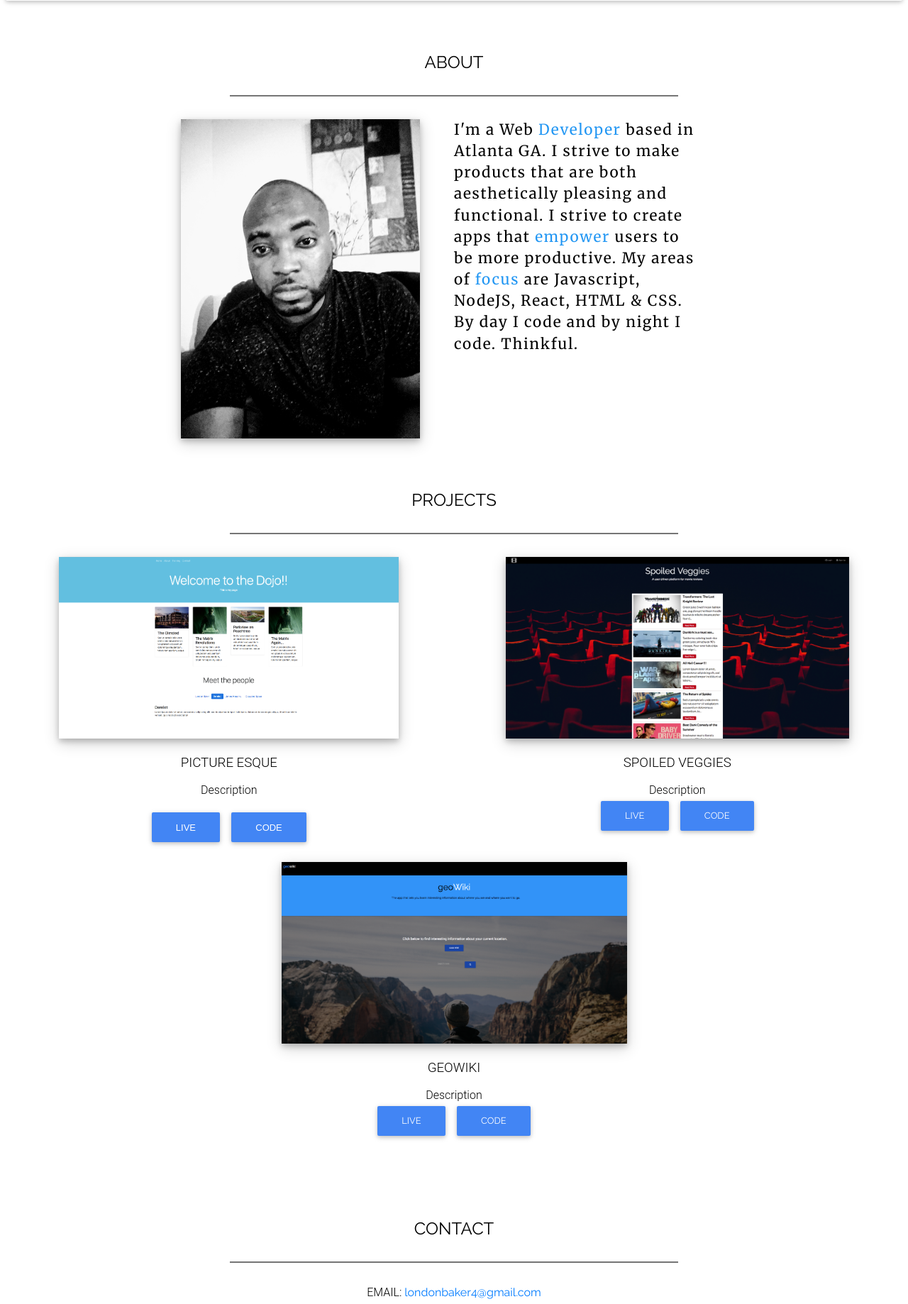
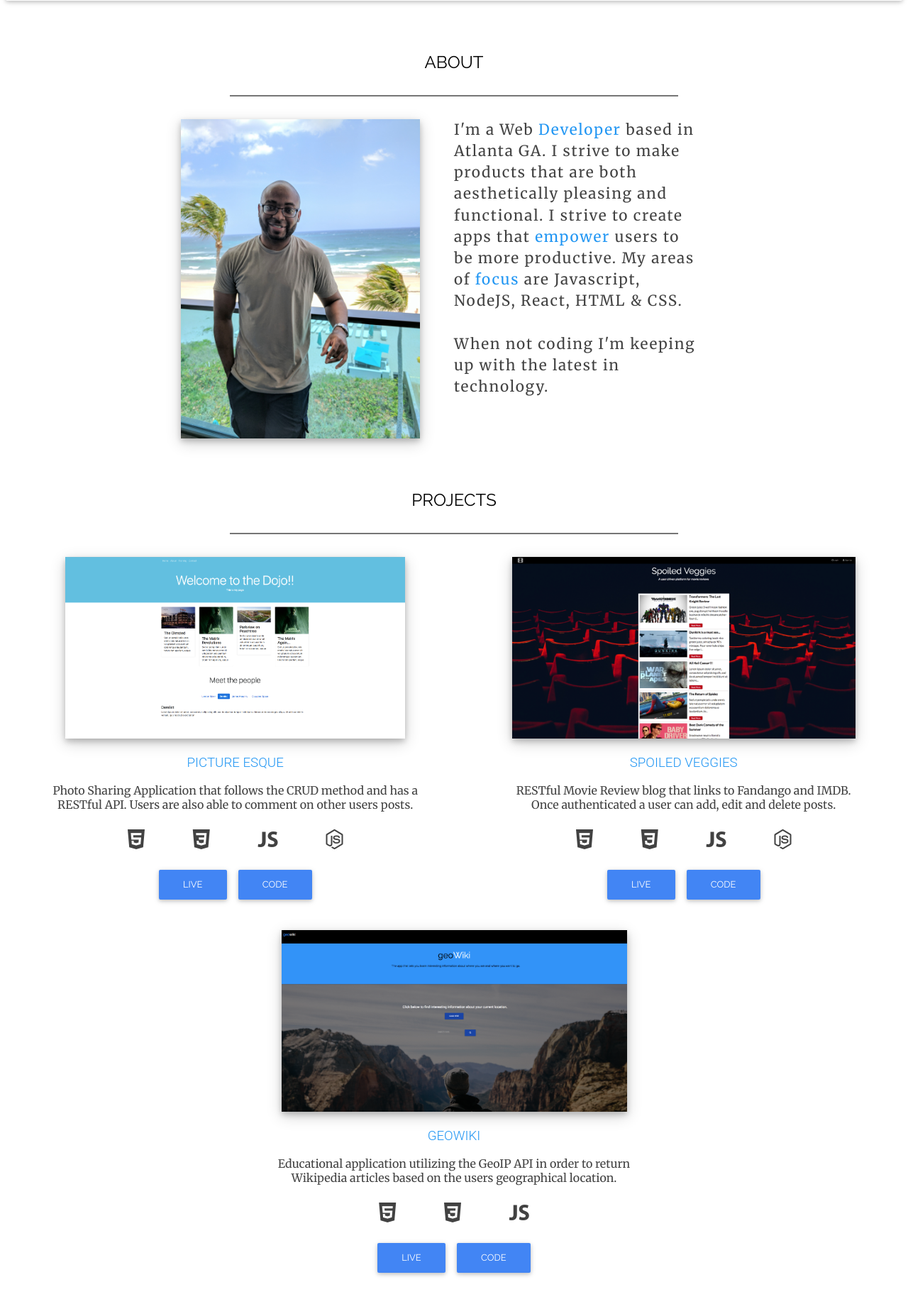
Before and after one commit to LBakerDev/Portfolio, a PHP site: page / in a window 1280 px wide. Shown: the part 472-2310 px from the top of the page at 71% size. Run offline with PHP 8.4, Linux system fonts and the light colour scheme; some libraries are stand-ins or nearby versions.

Commit message:
complete version

```diff
--- /dev/null
+++ b/assets/css/font-mfizz.css
@@ -0,0 +1,324 @@
+/*!
+ * Font Mfizz 2.4.1
+ * Copyright 2013-2017 Fizzed, Inc.
+ * MIT License
+ *
+ * Project: http://fizzed.com/oss/font-mfizz
+ *
+ * The font designed for technology and software geeks representing programming
+ * languages, operating systems, software engineering, and technology.
+ *
+ * Fizzed, Inc.
+ * Web: http://fizzed.com/
+ * Twitter: http://twitter.com/fizzed_inc
+ */
+
+@font-face {
+  font-family: "FontMfizz";
+  src: url("./font-mfizz.eot");
+  src: url("./font-mfizz.eot?#iefix") format("embedded-opentype"),
+       url("./font-mfizz.woff") format("woff"),
+       url("./font-mfizz.ttf") format("truetype"),
+       url("./font-mfizz.svg#font-mfizz") format("svg");
+  font-weight: normal;
+  font-style: normal;
+}
+
+@media screen and (-webkit-min-device-pixel-ratio:0) {
+  @font-face {
+    font-family: "FontMfizz";
+    src: url("./font-mfizz.svg#font-mfizz") format("svg");
+  }
+}
+
+[data-icon]:before { content: attr(data-icon); }
+
+[data-icon]:before,
+.icon-3dprint:before,
+.icon-alpinelinux:before,
+.icon-angular:before,
+.icon-angular-alt:before,
+.icon-antenna:before,
+.icon-apache:before,
+.icon-archlinux:before,
+.icon-aws:before,
+.icon-azure:before,
+.icon-backbone:before,
+.icon-blackberry:before,
+.icon-bomb:before,
+.icon-bootstrap:before,
+.icon-c:before,
+.icon-cassandra:before,
+.icon-centos:before,
+.icon-clojure:before,
+.icon-codeigniter:before,
+.icon-codepen:before,
+.icon-coffee-bean:before,
+.icon-cplusplus:before,
+.icon-csharp:before,
+.icon-css:before,
+.icon-css3:before,
+.icon-css3-alt:before,
+.icon-d3:before,
+.icon-database:before,
+.icon-database-alt:before,
+.icon-database-alt2:before,
+.icon-debian:before,
+.icon-docker:before,
+.icon-dreamhost:before,
+.icon-elixir:before,
+.icon-elm:before,
+.icon-erlang:before,
+.icon-exherbo:before,
+.icon-fedora:before,
+.icon-fire-alt:before,
+.icon-freebsd:before,
+.icon-freecodecamp:before,
+.icon-gentoo:before,
+.icon-ghost:before,
+.icon-git:before,
+.icon-gnome:before,
+.icon-go:before,
+.icon-go-alt:before,
+.icon-google:before,
+.icon-google-alt:before,
+.icon-google-code:before,
+.icon-google-developers:before,
+.icon-gradle:before,
+.icon-grails:before,
+.icon-grails-alt:before,
+.icon-grunt:before,
+.icon-gulp:before,
+.icon-gulp-alt:before,
+.icon-hadoop:before,
+.icon-haskell:before,
+.icon-heroku:before,
+.icon-html:before,
+.icon-html5:before,
+.icon-html5-alt:before,
+.icon-iphone:before,
+.icon-java:before,
+.icon-java-bold:before,
+.icon-java-duke:before,
+.icon-javascript:before,
+.icon-javascript-alt:before,
+.icon-jetty:before,
+.icon-jquery:before,
+.icon-kde:before,
+.icon-laravel:before,
+.icon-line-graph:before,
+.icon-linux-mint:before,
+.icon-looking:before,
+.icon-magento:before,
+.icon-mariadb:before,
+.icon-maven:before,
+.icon-microscope:before,
+.icon-mobile-device:before,
+.icon-mobile-phone-alt:before,
+.icon-mobile-phone-broadcast:before,
+.icon-mongodb:before,
+.icon-mssql:before,
+.icon-mysql:before,
+.icon-mysql-alt:before,
+.icon-netbsd:before,
+.icon-nginx:before,
+.icon-nginx-alt:before,
+.icon-nginx-alt2:before,
+.icon-nodejs:before,
+.icon-npm:before,
+.icon-objc:before,
+.icon-openshift:before,
+.icon-oracle:before,
+.icon-oracle-alt:before,
+.icon-osx:before,
+.icon-perl:before,
+.icon-phone-alt:before,
+.icon-phone-gap:before,
+.icon-phone-retro:before,
+.icon-php:before,
+.icon-php-alt:before,
+.icon-playframework:before,
+.icon-playframework-alt:before,
+.icon-plone:before,
+.icon-postgres:before,
+.icon-postgres-alt:before,
+.icon-python:before,
+.icon-raspberrypi:before,
+.icon-reactjs:before,
+.icon-redhat:before,
+.icon-redis:before,
+.icon-ruby:before,
+.icon-ruby-on-rails:before,
+.icon-ruby-on-rails-alt:before,
+.icon-rust:before,
+.icon-sass:before,
+.icon-satellite:before,
+.icon-scala:before,
+.icon-scala-alt:before,
+.icon-script:before,
+.icon-script-alt:before,
+.icon-shell:before,
+.icon-sitefinity:before,
+.icon-solaris:before,
+.icon-splatter:before,
+.icon-spring:before,
+.icon-suse:before,
+.icon-svg:before,
+.icon-symfony:before,
+.icon-tomcat:before,
+.icon-ubuntu:before,
+.icon-unity:before,
+.icon-wireless:before,
+.icon-wordpress:before,
+.icon-x11:before {
+  display: inline-block;
+  font-family: "FontMfizz";
+  font-style: normal;
+  font-weight: normal;
+  font-variant: normal;
+  line-height: 1;
+  text-decoration: inherit;
+  text-rendering: optimizeLegibility;
+  text-transform: none;
+  -moz-osx-font-smoothing: grayscale;
+  -webkit-font-smoothing: antialiased;
+  font-smoothing: antialiased;
+}
+
+.icon-3dprint:before { content: "\f100"; }
+.icon-alpinelinux:before { content: "\f101"; }
+.icon-angular:before { content: "\f102"; }
+.icon-angular-alt:before { content: "\f103"; }
+.icon-antenna:before { content: "\f104"; }
+.icon-apache:before { content: "\f105"; }
+.icon-archlinux:before { content: "\f106"; }
+.icon-aws:before { content: "\f107"; }
+.icon-azure:before { content: "\f108"; }
+.icon-backbone:before { content: "\f109"; }
+.icon-blackberry:before { content: "\f10a"; }
+.icon-bomb:before { content: "\f10b"; }
+.icon-bootstrap:before { content: "\f10c"; }
+.icon-c:before { content: "\f10d"; }
+.icon-cassandra:before { content: "\f10e"; }
+.icon-centos:before { content: "\f10f"; }
+.icon-clojure:before { content: "\f110"; }
+.icon-codeigniter:before { content: "\f111"; }
+.icon-codepen:before { content: "\f112"; }
+.icon-coffee-bean:before { content: "\f113"; }
+.icon-cplusplus:before { content: "\f114"; }
+.icon-csharp:before { content: "\f115"; }
+.icon-css:before { content: "\f116"; }
+.icon-css3:before { content: "\f117"; }
+.icon-css3-alt:before { content: "\f118"; }
+.icon-d3:before { content: "\f119"; }
+.icon-database:before { content: "\f11a"; }
+.icon-database-alt:before { content: "\f11b"; }
+.icon-database-alt2:before { content: "\f11c"; }
+.icon-debian:before { content: "\f11d"; }
+.icon-docker:before { content: "\f11e"; }
+.icon-dreamhost:before { content: "\f11f"; }
+.icon-elixir:before { content: "\f120"; }
+.icon-elm:before { content: "\f121"; }
+.icon-erlang:before { content: "\f122"; }
+.icon-exherbo:before { content: "\f123"; }
+.icon-fedora:before { content: "\f124"; }
+.icon-fire-alt:before { content: "\f125"; }
+.icon-freebsd:before { content: "\f126"; }
+.icon-freecodecamp:before { content: "\f127"; }
+.icon-gentoo:before { content: "\f128"; }
+.icon-ghost:before { content: "\f129"; }
+.icon-git:before { content: "\f12a"; }
+.icon-gnome:before { content: "\f12b"; }
+.icon-go:before { content: "\f12c"; }
+.icon-go-alt:before { content: "\f12d"; }
+.icon-google:before { content: "\f12e"; }
+.icon-google-alt:before { content: "\f12f"; }
+.icon-google-code:before { content: "\f130"; }
+.icon-google-developers:before { content: "\f131"; }
+.icon-gradle:before { content: "\f132"; }
+.icon-grails:before { content: "\f133"; }
+.icon-grails-alt:before { content: "\f134"; }
+.icon-grunt:before { content: "\f135"; }
+.icon-gulp:before { content: "\f136"; }
+.icon-gulp-alt:before { content: "\f137"; }
+.icon-hadoop:before { content: "\f138"; }
+.icon-haskell:before { content: "\f139"; }
+.icon-heroku:before { content: "\f13a"; }
+.icon-html:before { content: "\f13b"; }
+.icon-html5:before { content: "\f13c"; }
+.icon-html5-alt:before { content: "\f13d"; }
+.icon-iphone:before { content: "\f13e"; }
+.icon-java:before { content: "\f13f"; }
+.icon-java-bold:before { content: "\f140"; }
+.icon-java-duke:before { content: "\f141"; }
+.icon-javascript:before { content: "\f142"; }
+.icon-javascript-alt:before { content: "\f143"; }
+.icon-jetty:before { content: "\f144"; }
+.icon-jquery:before { content: "\f145"; }
+.icon-kde:before { content: "\f146"; }
+.icon-laravel:before { content: "\f147"; }
+.icon-line-graph:before { content: "\f148"; }
+.icon-linux-mint:before { content: "\f149"; }
+.icon-looking:before { content: "\f14a"; }
+.icon-magento:before { content: "\f14b"; }
+.icon-mariadb:before { content: "\f14c"; }
+.icon-maven:before { content: "\f14d"; }
+.icon-microscope:before { content: "\f14e"; }
+.icon-mobile-device:before { content: "\f14f"; }
+.icon-mobile-phone-alt:before { content: "\f150"; }
+.icon-mobile-phone-broadcast:before { content: "\f151"; }
+.icon-mongodb:before { content: "\f152"; }
+.icon-mssql:before { content: "\f153"; }
+.icon-mysql:before { content: "\f154"; }
+.icon-mysql-alt:before { content: "\f155"; }
+.icon-netbsd:before { content: "\f156"; }
+.icon-nginx:before { content: "\f157"; }
+.icon-nginx-alt:before { content: "\f158"; }
+.icon-nginx-alt2:before { content: "\f159"; }
+.icon-nodejs:before { content: "\f15a"; }
+.icon-npm:before { content: "\f15b"; }
+.icon-objc:before { content: "\f15c"; }
+.icon-openshift:before { content: "\f15d"; }
+.icon-oracle:before { content: "\f15e"; }
+.icon-oracle-alt:before { content: "\f15f"; }
+.icon-osx:before { content: "\f160"; }
+.icon-perl:before { content: "\f161"; }
+.icon-phone-alt:before { content: "\f162"; }
+.icon-phone-gap:before { content: "\f163"; }
+.icon-phone-retro:before { content: "\f164"; }
+.icon-php:before { content: "\f165"; }
+.icon-php-alt:before { content: "\f166"; }
+.icon-playframework:before { content: "\f167"; }
+.icon-playframework-alt:before { content: "\f168"; }
+.icon-plone:before { content: "\f169"; }
+.icon-postgres:before { content: "\f16a"; }
+.icon-postgres-alt:before { content: "\f16b"; }
+.icon-python:before { content: "\f16c"; }
+.icon-raspberrypi:before { content: "\f16d"; }
+.icon-reactjs:before { content: "\f16e"; }
+.icon-redhat:before { content: "\f16f"; }
+.icon-redis:before { content: "\f170"; }
+.icon-ruby:before { content: "\f171"; }
+.icon-ruby-on-rails:before { content: "\f172"; }
+.icon-ruby-on-rails-alt:before { content: "\f173"; }
+.icon-rust:before { content: "\f174"; }
+.icon-sass:before { content: "\f175"; }
+.icon-satellite:before { content: "\f176"; }
+.icon-scala:before { content: "\f177"; }
+.icon-scala-alt:before { content: "\f178"; }
+.icon-script:before { content: "\f179"; }
+.icon-script-alt:before { content: "\f17a"; }
+.icon-shell:before { content: "\f17b"; }
+.icon-sitefinity:before { content: "\f17c"; }
+.icon-solaris:before { content: "\f17d"; }
+.icon-splatter:before { content: "\f17e"; }
+.icon-spring:before { content: "\f17f"; }
+.icon-suse:before { content: "\f180"; }
+.icon-svg:before { content: "\f181"; }
+.icon-symfony:before { content: "\f182"; }
+.icon-tomcat:before { content: "\f183"; }
+.icon-ubuntu:before { content: "\f184"; }
+.icon-unity:before { content: "\f185"; }
+.icon-wireless:before { content: "\f186"; }
+.icon-wordpress:before { content: "\f187"; }
+.icon-x11:before { content: "\f188"; }
--- a/assets/css/main.css
+++ b/assets/css/main.css
@@ -130,8 +130,11 @@ hr{
     letter-spacing: 0.08em;
     text-align: left;
     /* flex-grow: 1; */
-    max-width: 100%
+    max-width: 100%;
+    color: #424242;
 }
+
+
 
 .flex-projects{
     display: flex;
@@ -158,7 +161,7 @@ hr{
     -webkit-transform: scale(1.3);
     -ms-transform: scale(1.3);
     transform: scale(1.3);
-    animation-duration: 500ms;
+    transition: .3s;
 }
 
 .work-info{
@@ -166,27 +169,60 @@ hr{
     color: black
 }
 
+.work-info p{
+    margin-bottom: 2em;
+    font-family: merriweather;
+    color: #424242
+}
+
 h4{
 
 }
 
-btn-primary{
-    background: #2196f3
+.btn-primary{
+    background: #2196f3 !important
 }
+
 
  .one{
     /* background: red; */
     flex-grow: 1;
+    flex-shrink: 1;
 }
 
 .two{
     /* background: blue; */
     flex-grow: 1;
+    flex-shrink: 1;
+
 }
 
 .three{
     /* background: green; */
-    flex-grow: 1
+    flex-grow: 1;
+    flex-shrink: 1;
+
+}
+
+.contact{
+    margin-bottom: 2em;
+    margin-top: 12em;
+}
+
+i{
+    font-size: 2em;
+    margin: 1em;
+
+}
+
+.contact i{
+    color: #2196f3
+}
+
+
+
+.contact i:hover{
+    color:#0d47a1 !important;
 }
 
 
@@ -204,6 +240,10 @@ footer{
     color: white;
 }
 
+footer h3 {
+    padding-top: 1em;
+}
+
 li{
     display: inline
 }
@@ -211,3 +251,43 @@ li{
 span{
     color: #2196f3
 }
+
+ @media only screen and (max-width: 1598px) {
+    .three{
+        margin-top: 6em;
+    }
+}
+
+@media only screen and (min-width: 1025px) and (max-width: 1040px) {
+    .two{
+        margin-top: 6em;
+    }
+}
+
+@media only screen and (max-width: 808px)  {
+    .projects{
+        margin-top: 10em;
+    }
+    #about-para{
+        margin-top: 0em;
+    }
+}
+
+@media only screen and (max-width: 477px) {
+    .jumbotron{
+        padding: 0em !important;
+    }
+}
+
+@media only screen and (max-width: 400px) {
+    .projects{
+        margin-top:15em;
+    }
+
+}
+
+@media only screen and (max-width: 1024px) {
+    .two, .three{
+        margin-top:12em;
+    }
+}
--- a/index.html
+++ b/index.html
@@ -9,6 +9,8 @@
     <link href="https://fonts.googleapis.com/css?family=Raleway" rel="stylesheet">
     <link href="https://fonts.googleapis.com/css?family=Merriweather" rel="stylesheet">
     <link rel="stylesheet" href="https://cdnjs.cloudflare.com/ajax/libs/mdbootstrap/4.3.2/css/mdb.min.css">
+    <link rel="stylesheet" href="http://code.ionicframework.com/ionicons/2.0.1/css/ionicons.min.css">
+    <link rel="stylesheet" href="assets/css/font-mfizz.css">
 </head>
 
 <body>
@@ -18,9 +20,9 @@
         </div>
         <div>
             <ul>
-                <li><a href="#about">About</a></li>
+                <li><a  href="#about">About</a></li>
                 <li><a href="#projects">Projects</a></li>
-                <li><a href="#contact">Contact</a></li>
+                <li><a  href="#contact">Contact</a></li>
             </ul>
         </div>
     </nav>
@@ -35,13 +37,14 @@
             <!-- *** ABOUT ME SECTION IS HERE *** -->
             <div class="flex-about">
                 <div class="about about-img">
-                    <img  src="assets/images/blackWhite.jpg" alt="">
+                    <img  src="assets/images/beach.jpg" alt="">
                 </div>
                 <div id="about-para" class="about about-paragraph">
                     <p>
                         I'm a Web <span>Developer</span> based in Atlanta GA. I strive to make products that are both aesthetically
                         pleasing and functional. I strive to create apps that <span>empower</span> users to be more productive.
-                        My areas of <span>focus</span> are Javascript, NodeJS, React, HTML & CSS. By day I code and by night I code. Thinkful.
+                        My areas of <span>focus</span> are Javascript, NodeJS, React, HTML & CSS. <br><br> When not coding I'm keeping up with
+                        the latest in technology.
 
                     </p>
                 </div>
@@ -51,12 +54,9 @@
         </div>
 
 
-
-
-
         <!-- **** PROJECT SECTION**** -->
         <div>
-            <h1 class="header"><a name="projects"></a>PROJECTS</h1>
+            <h1 class="header projects"><a name="projects"></a>PROJECTS</h1>
             <hr>
             <!-- **** PROJECT CARDS ARE HERE ****  -->
             <div class="flex-projects">
@@ -67,10 +67,19 @@
 
                     </div>
                     <div class="work-info">
-                            <h3>PICTURE ESQUE</h3>
-                            <p>Description</p>
-                            <button class="btn btn-primary">Live</button>
-                            <button class="btn btn-primary">Code</button>
+                            <h3><span>PICTURE ESQUE</span></h3>
+                            <p>Photo Sharing Application that follows the CRUD method and has a <br> RESTful API.
+                                Users are also able to comment on other users posts. <br><br>
+                                <i class="ion-social-html5"></i>
+                                <i class="ion-social-css3"></i>
+                                <i class="ion-social-javascript"></i>
+                                <i class="ion-social-nodejs"></i>
+
+                                <!-- Tech Used: <em>HTML5, CSS3, Javascript, Node, Express, Passport <br> MongoDB, EJS</em> -->
+
+                            </p>
+                            <a target="_blank" class="btn btn-primary" href="https://github.com/naeroled/picture_esque">Live</a>
+                            <a target="_blank" class="btn btn-primary" href="https://github.com/naeroled/picture_esque">Code</a>
 
                         </div>
                 </div>
@@ -79,8 +88,15 @@
 
                         <img class="work-img grow" src="assets/images/spoiledveggies2.png" alt="">
                         <div class="work-info">
-                            <h3>SPOILED VEGGIES</h3>
-                            <p>Description</p>
+                            <h3><span>SPOILED VEGGIES</span></h3>
+                            <p>RESTful Movie Review blog that links to Fandango and IMDB. <br> Once authenticated
+                                a user can add, edit and delete posts.<br><br>
+                                <i class="ion-social-html5"></i>
+                                <i class="ion-social-css3"></i>
+                                <i class="ion-social-javascript"></i>
+                                <i class="ion-social-nodejs"></i>
+                                <!-- Tech Used: <em>HTML5, CSS3, Semantic UI, Javascript, Node, Express <br> Passport, MongoDB</em> -->
+                            </p>
                             <a target="_blank" class="btn btn-primary" href="https://spoiledveggies.herokuapp.com/">Live</a>
                             <a target="_blank" class="btn btn-primary" href="https://github.com/naeroled/spoiledVeggies">Code</a>
 
@@ -94,8 +110,14 @@
 
                         <img class="work-img grow" src="assets/images/geowiki2.png" alt="">
                         <div class="work-info">
-                            <h3>GEOWIKI</h3>
-                            <p>Description</p>
+                            <h3><span>GEOWIKI</span></h3>
+                            <p> Educational application utilizing the GeoIP API in order to return <br> Wikipedia articles based on the users geographical location.<br><br>
+                                <i class="ion-social-html5"></i>
+                                <i class="ion-social-css3"></i>
+                                <i class="ion-social-javascript"></i>
+
+                                </p>
+
                             <a target="_blank" class="btn btn-primary" href="https://naeroled.github.io/GeoWiki/">Live</a>
                             <a target="_blank" class="btn btn-primary" href="https://github.com/naeroled/GeoWiki">Code</a>
 
@@ -108,12 +130,18 @@
         </div>
 
         <!-- *** CONTACT SECTION *** -->
-        <div>
-            <h1 class="header">CONTACT</h1>
+        <div class="contact">
+            <h1 class="header"><a name="contact"></a>CONTACT</h1>
             <hr>
-            <h4>EMAIL: <a href="londonbaker4@gmail.com">londonbaker4@gmail.com</a></h4>
-            <h4>GITHUB: <a href="">londonbaker4@gmail.com</a></h4>
-            <h4>LINKEDIN: <a href="https://www.linkedin.com/in/london-baker-536270147/">London Baker</a></h4>
+            <a target="_blank" href="mailto:londonbaker4@gmail.com">
+               <i class="ion-email"></i>
+            </a>
+            <a target="_blank" href="https://github.com/naeroled">
+               <i class="ion-social-github"></i>
+            </a>
+            <a target="_blank" href="https://www.linkedin.com/in/london-baker-536270147/">
+               <i class="ion-social-linkedin"></i>
+            </a>
         </div>
 
         <!-- *** FOOTER SECTION *** -->
@@ -131,6 +159,7 @@
         </footer>
         <script src="http://code.jquery.com/jquery-3.2.1.min.js" integrity="sha256-hwg4gsxgFZhOsEEamdOYGBf13FyQuiTwlAQgxVSNgt4="
             crossorigin="anonymous"></script>
+        <!-- <script src="assets/js/portPage.js"></script> -->
         <script>
             src = "https://cdnjs.cloudflare.com/ajax/libs/mdbootstrap/4.3.2/js/mdb.min.js"
         </script>
```
Also changed, not shown: assets/js/portPage.js (added, +47 -0 lines), assets/images/beach.jpg (added).
